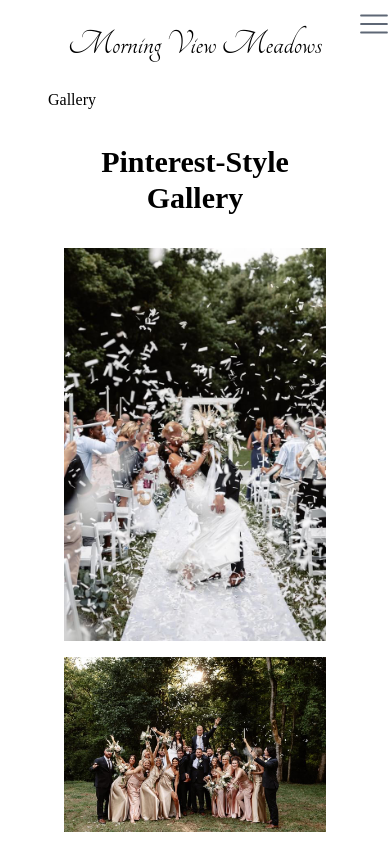
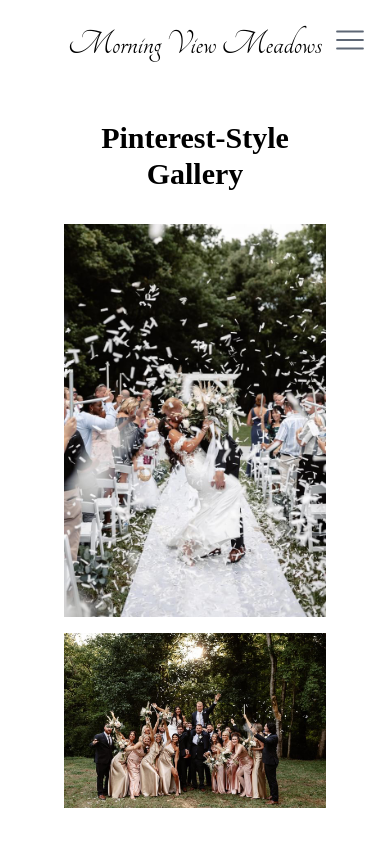
Before and after one commit to Jaecobd1/morning-view-meadows, a React (Vite) app: page /gallery in a window 390 px wide. Shown: the top 844 px of the page. Built offline with nearby package versions, Linux system fonts and the light colour scheme; a web font is replaced by a local one.

Commit message:
fixing hamburger menu

```diff
--- a/src/components/Appshell.tsx
+++ b/src/components/Appshell.tsx
@@ -30,7 +30,7 @@ function Appshell() {
         </div>
         <div
           onClick={() => setNavOpen(!navOpen)}
-          className="absolute top-2 right-0 text-gray-700/80"
+          className="absolute top-2 right-2 p-4 text-gray-700/80"
         >
           {navOpen ? (
             <IoClose className="size-8" />
--- a/src/pages/Gallery.tsx
+++ b/src/pages/Gallery.tsx
@@ -12,7 +12,6 @@ function Gallery() {
 
   return (
     <div>
-      <h2>Gallery</h2>
       <div className="gallery">
         <GalleryComponent />
       </div>
```
